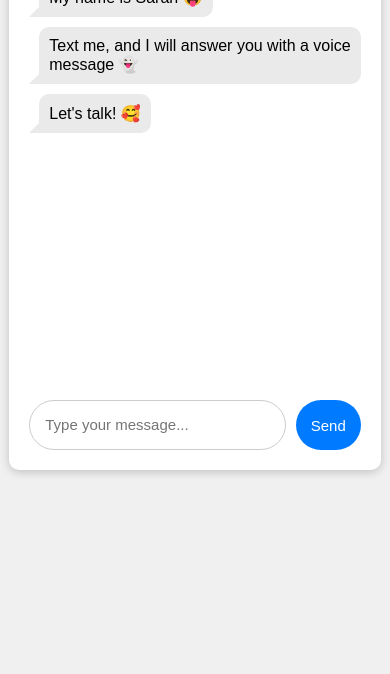
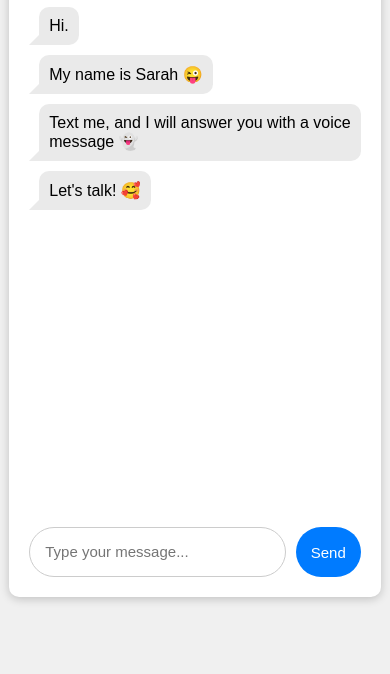
Before and after one commit to shamilmusaev/BotMessenger, a website built with Vite: page sarah.html in a window 390 px wide. Shown: the part 170-844 px from the top of the page. Built offline with nearby package versions, Linux system fonts and the light colour scheme.

Commit message:
size fix

```diff
--- a/promptArt.css
+++ b/promptArt.css
@@ -8,18 +8,20 @@ body {
     align-items: center;
     flex-direction: column;
     height: 100vh;
+    overflow: hidden;
   }
 
   .imessage-container {
     background-color: #fff;
     border-radius: 10px;
     box-shadow: 0px 2px 10px rgba(0, 0, 0, 0.2);
-    width: 700px;
+    max-width: 750px;
     padding: 20px;
     display: flex;
     flex-direction: column;
     justify-content: space-between;
     height: 500px;
+
   }
 
   .messages {
@@ -239,7 +241,7 @@ body {
       border-radius: 10px;
       box-shadow: 0px 2px 10px rgba(0, 0, 0, 0.2);
       width: 85%;
-      height: 600px;
+      height: 650px;
       padding: 20px;
       display: flex;
       flex-direction: column;
--- a/sarah.css
+++ b/sarah.css
@@ -7,14 +7,15 @@ body {
   justify-content: center;
   align-items: center;
   flex-direction: column;
-
+  height: 100vh;
+  overflow: hidden;
 }
 
 .imessage-container {
   background-color: #fff;
   border-radius: 10px;
   box-shadow: 0px 2px 10px rgba(0, 0, 0, 0.2);
-  width: 700px;
+  max-width: 750px;
   padding: 20px;
   display: flex;
   flex-direction: column;
@@ -239,11 +240,12 @@ body {
     border-radius: 10px;
     box-shadow: 0px 2px 10px rgba(0, 0, 0, 0.2);
     width: 85%;
-    height: 600px;
+    height: 650px;
     padding: 20px;
     display: flex;
     flex-direction: column;
     justify-content: space-between;
+
   }
 
   #message-input {
```
